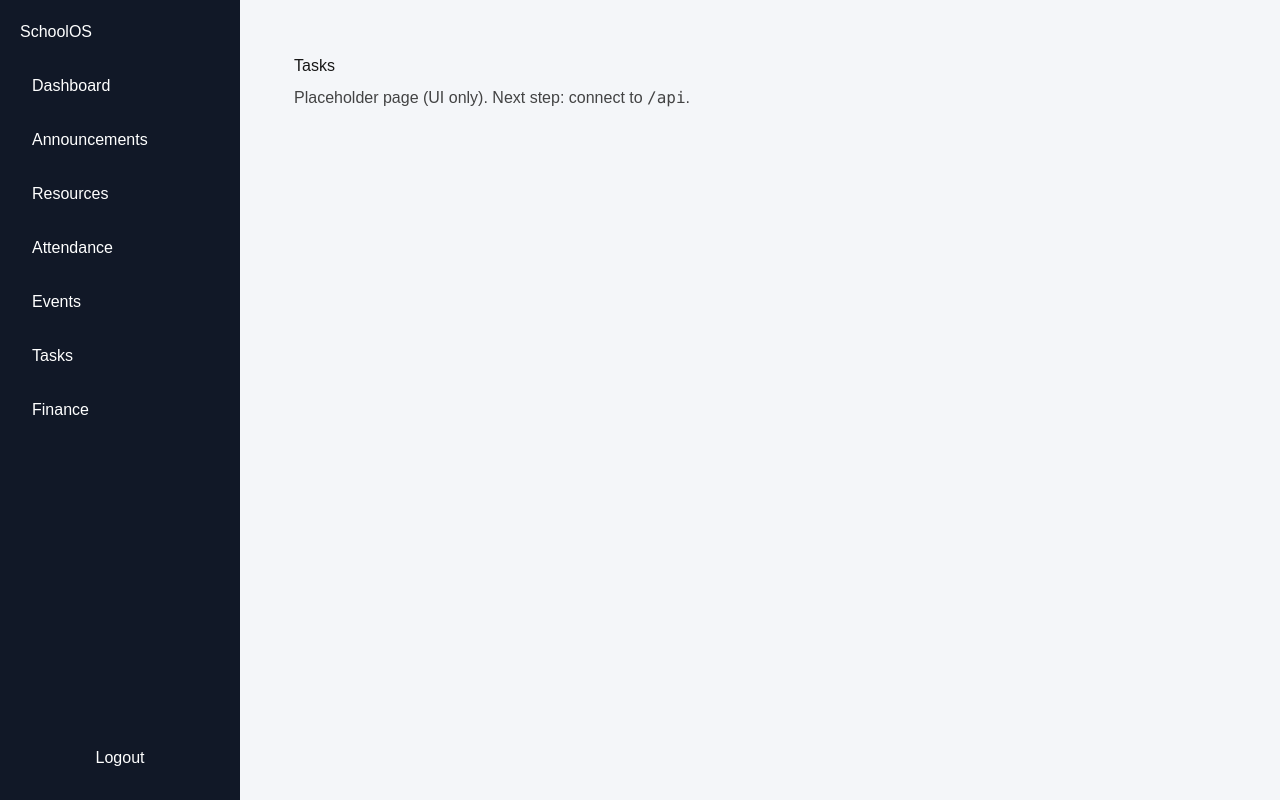
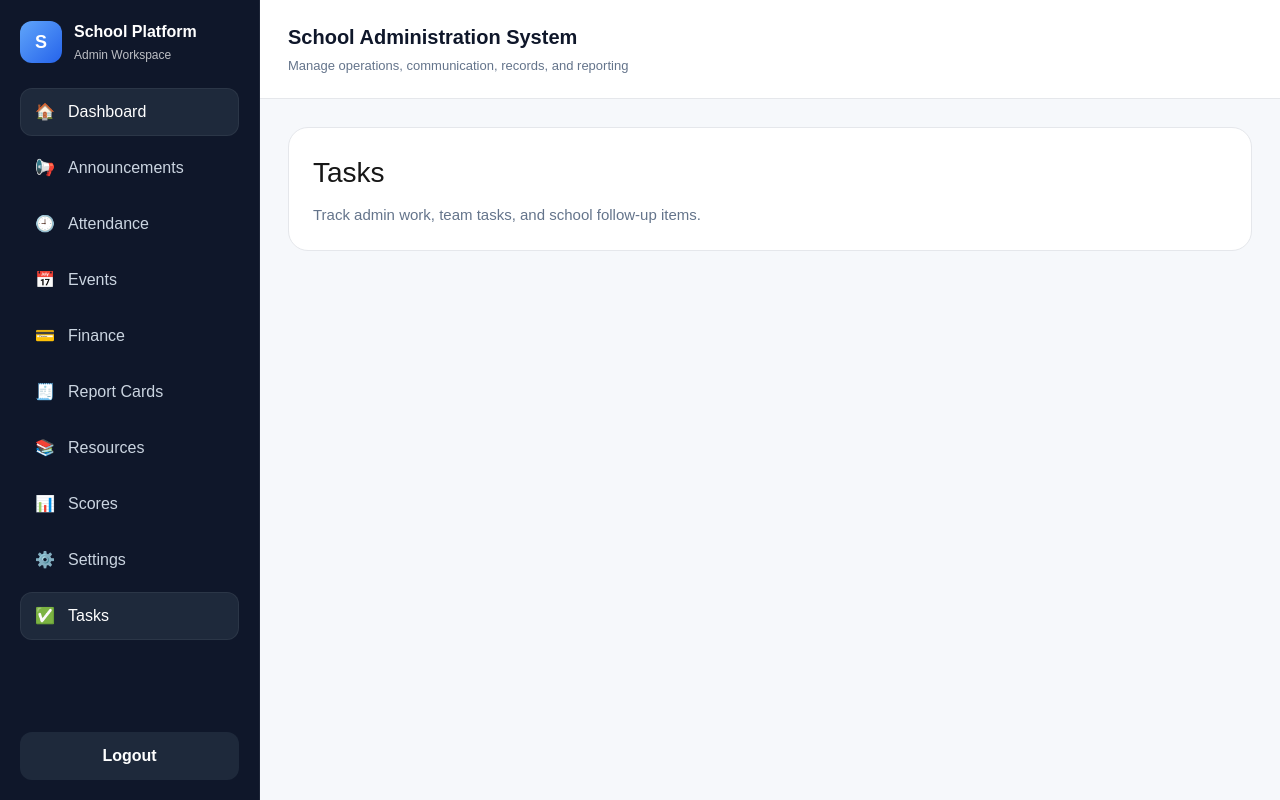
Before and after one commit to AKNLB/school-platform, a Next.js app in the folder frontend/: page /dashboard/tasks in a window 1280 px wide. Built offline with nearby package versions, Linux system fonts and the light colour scheme.

Commit message:
Upgrade dashboard layout and module pages

```diff
--- a/frontend/src/app/dashboard/PageShell.tsx
+++ b/frontend/src/app/dashboard/PageShell.tsx
@@ -0,0 +1,21 @@
+export default function PageShell({
+    title,
+    text,
+  }: {
+    title: string;
+    text: string;
+  }) {
+    return (
+      <div
+        style={{
+          background: "#fff",
+          border: "1px solid #e5e7eb",
+          borderRadius: 20,
+          padding: 24,
+        }}
+      >
+        <h1 style={{ margin: 0, fontSize: 28 }}>{title}</h1>
+        <p style={{ marginTop: 10, color: "#64748b", fontSize: 15 }}>{text}</p>
+      </div>
+    );
+  }
--- a/frontend/src/app/dashboard/attendance/page.tsx
+++ b/frontend/src/app/dashboard/attendance/page.tsx
@@ -1,14 +1,4 @@
-"use client";
-
+import PageShell from "../PageShell";
 export default function AttendancePage() {
-  return (
-    <main style={{ padding: 24 }}>
-      <h1 style={{ margin: 0 }}>Attendance</h1>
-      <p style={{ marginTop: 8, opacity: 0.8 }}>
-        Placeholder page (UI only). Next step: connect to <code>/api</code>.
-      </p>
-    </main>
-  );
+  return <PageShell title="Attendance" text="Track attendance records and monitor student presence." />;
 }
-
-export {};
--- a/frontend/src/app/dashboard/events/page.tsx
+++ b/frontend/src/app/dashboard/events/page.tsx
@@ -1,14 +1,4 @@
-"use client";
-
+import PageShell from "../PageShell";
 export default function EventsPage() {
-  return (
-    <main style={{ padding: 24 }}>
-      <h1 style={{ margin: 0 }}>Events</h1>
-      <p style={{ marginTop: 8, opacity: 0.8 }}>
-        Placeholder page (UI only). Next step: connect to <code>/api</code>.
-      </p>
-    </main>
-  );
+  return <PageShell title="Events" text="Organize school events, schedules, and upcoming activities." />;
 }
-
-export {};
--- a/frontend/src/app/dashboard/finance/page.tsx
+++ b/frontend/src/app/dashboard/finance/page.tsx
@@ -1,14 +1,4 @@
-"use client";
-
+import PageShell from "../PageShell";
 export default function FinancePage() {
-  return (
-    <main style={{ padding: 24 }}>
-      <h1 style={{ margin: 0 }}>Finance</h1>
-      <p style={{ marginTop: 8, opacity: 0.8 }}>
-        Placeholder page (UI only). Next step: connect to <code>/api</code>.
-      </p>
-    </main>
-  );
+  return <PageShell title="Finance" text="Manage tuition, receipts, statements, and school finance activity." />;
 }
-
-export {};
--- a/frontend/src/app/dashboard/layout.tsx
+++ b/frontend/src/app/dashboard/layout.tsx
@@ -1,9 +1,25 @@
+// frontend/src/app/dashboard/layout.tsx
 "use client";
 
+import Link from "next/link";
+import { usePathname, useRouter } from "next/navigation";
 import { ReactNode } from "react";
-import { useRouter } from "next/navigation";
+
+const navItems = [
+  { label: "Dashboard", href: "/dashboard", icon: "🏠" },
+  { label: "Announcements", href: "/dashboard/announcements", icon: "📢" },
+  { label: "Attendance", href: "/dashboard/attendance", icon: "🕘" },
+  { label: "Events", href: "/dashboard/events", icon: "📅" },
+  { label: "Finance", href: "/dashboard/finance", icon: "💳" },
+  { label: "Report Cards", href: "/dashboard/report-cards", icon: "🧾" },
+  { label: "Resources", href: "/dashboard/resources", icon: "📚" },
+  { label: "Scores", href: "/dashboard/scores", icon: "📊" },
+  { label: "Settings", href: "/dashboard/settings", icon: "⚙️" },
+  { label: "Tasks", href: "/dashboard/tasks", icon: "✅" },
+];
 
 export default function DashboardLayout({ children }: { children: ReactNode }) {
+  const pathname = usePathname();
   const router = useRouter();
 
   async function logout() {
@@ -11,92 +27,161 @@ export default function DashboardLayout({ children }: { children: ReactNode }) {
       method: "POST",
       credentials: "include",
     });
-
     router.replace("/login");
   }
 
   return (
-    <div style={styles.wrapper}>
-      {/* Sidebar */}
+    <div style={styles.appShell}>
       <aside style={styles.sidebar}>
-        <h2 style={styles.logo}>SchoolOS</h2>
+        <div>
+          <div style={styles.brandWrap}>
+            <div style={styles.brandBadge}>S</div>
+            <div>
+              <div style={styles.brandTitle}>School Platform</div>
+              <div style={styles.brandSub}>Admin Workspace</div>
+            </div>
+          </div>
 
-        <nav style={styles.nav}>
-          <NavItem label="Dashboard" path="/dashboard" />
-          <NavItem label="Announcements" path="/dashboard/announcements" />
-          <NavItem label="Resources" path="/dashboard/resources" />
-          <NavItem label="Attendance" path="/dashboard/attendance" />
-          <NavItem label="Events" path="/dashboard/events" />
-          <NavItem label="Tasks" path="/dashboard/tasks" />
-          <NavItem label="Finance" path="/dashboard/finance" />
-        </nav>
+          <nav style={styles.nav}>
+            {navItems.map((item) => {
+              const active =
+                pathname === item.href || pathname.startsWith(item.href + "/");
 
-        <button onClick={logout} style={styles.logout}>
+              return (
+                <Link
+                  key={item.href}
+                  href={item.href}
+                  style={{
+                    ...styles.navItem,
+                    ...(active ? styles.navItemActive : {}),
+                  }}
+                >
+                  <span style={styles.navIcon}>{item.icon}</span>
+                  <span>{item.label}</span>
+                </Link>
+              );
+            })}
+          </nav>
+        </div>
+
+        <button onClick={logout} style={styles.logoutBtn}>
           Logout
         </button>
       </aside>
 
-      {/* Content */}
-      <main style={styles.main}>{children}</main>
+      <section style={styles.mainArea}>
+        <header style={styles.topbar}>
+          <div>
+            <div style={styles.topbarTitle}>School Administration System</div>
+            <div style={styles.topbarSub}>
+              Manage operations, communication, records, and reporting
+            </div>
+          </div>
+        </header>
+
+        <div style={styles.pageContent}>{children}</div>
+      </section>
     </div>
   );
 }
 
-function NavItem({ label, path }: { label: string; path: string }) {
-  const router = useRouter();
-
-  return (
-    <button style={styles.navItem} onClick={() => router.push(path)}>
-      {label}
-    </button>
-  );
-}
-
-const styles = {
-  wrapper: {
+const styles: Record<string, React.CSSProperties> = {
+  appShell: {
     display: "flex",
     minHeight: "100vh",
+    background: "#f6f8fb",
   },
-
   sidebar: {
-    width: 240,
-    background: "#111827",
-    color: "white",
+    width: 260,
+    background: "#0f172a",
+    color: "#fff",
     padding: 20,
     display: "flex",
     flexDirection: "column",
+    justifyContent: "space-between",
+    borderRight: "1px solid rgba(255,255,255,0.06)",
   },
-
-  logo: {
-    marginBottom: 20,
+  brandWrap: {
+    display: "flex",
+    alignItems: "center",
+    gap: 12,
+    marginBottom: 24,
   },
-
+  brandBadge: {
+    width: 42,
+    height: 42,
+    borderRadius: 12,
+    background: "linear-gradient(135deg, #60a5fa, #2563eb)",
+    display: "flex",
+    alignItems: "center",
+    justifyContent: "center",
+    fontWeight: 800,
+    fontSize: 18,
+  },
+  brandTitle: {
+    fontWeight: 700,
+    fontSize: 16,
+  },
+  brandSub: {
+    fontSize: 12,
+    opacity: 0.72,
+    marginTop: 2,
+  },
   nav: {
     display: "flex",
     flexDirection: "column",
-    gap: 10,
+    gap: 8,
+  },
+  navItem: {
+    display: "flex",
+    alignItems: "center",
+    gap: 12,
+    textDecoration: "none",
+    color: "#cbd5e1",
+    padding: "12px 14px",
+    borderRadius: 12,
+    transition: "all 0.2s ease",
+  },
+  navItemActive: {
+    background: "#1e293b",
+    color: "#fff",
+    boxShadow: "inset 0 0 0 1px rgba(255,255,255,0.06)",
+  },
+  navIcon: {
+    width: 22,
+    textAlign: "center",
+  },
+  logoutBtn: {
+    border: "none",
+    borderRadius: 12,
+    padding: "12px 14px",
+    background: "#1e293b",
+    color: "#fff",
+    cursor: "pointer",
+    fontWeight: 600,
+  },
+  mainArea: {
     flex: 1,
+    display: "flex",
+    flexDirection: "column",
+    minWidth: 0,
   },
-
-  navItem: {
-    background: "transparent",
-    border: "none",
-    color: "white",
-    textAlign: "left",
-    padding: "10px 12px",
-    cursor: "pointer",
-    borderRadius: 6,
+  topbar: {
+    padding: "22px 28px",
+    background: "#ffffff",
+    borderBottom: "1px solid #e5e7eb",
   },
-
-  logout: {
-    marginTop: 20,
-    padding: "10px",
-    cursor: "pointer",
+  topbarTitle: {
+    fontSize: 20,
+    fontWeight: 800,
+    color: "#0f172a",
   },
-
-  main: {
-    flex: 1,
-    padding: 30,
-    background: "#f4f6f9",
+  topbarSub: {
+    marginTop: 4,
+    fontSize: 13,
+    color: "#64748b",
+  },
+  pageContent: {
+    padding: 28,
   },
 };
--- a/frontend/src/app/dashboard/page.tsx
+++ b/frontend/src/app/dashboard/page.tsx
@@ -1,125 +1,228 @@
+// frontend/src/app/dashboard/page.tsx
 "use client";
 
+import Link from "next/link";
 import { useEffect, useState } from "react";
-import { useRouter } from "next/navigation";
 import { fetchMe, type AuthedUser } from "@/lib/auth";
 
+const modules = [
+  {
+    title: "Announcements",
+    href: "/dashboard/announcements",
+    desc: "Post updates for teachers, parents, and students.",
+    icon: "📢",
+  },
+  {
+    title: "Attendance",
+    href: "/dashboard/attendance",
+    desc: "Track and review student attendance records.",
+    icon: "🕘",
+  },
+  {
+    title: "Events",
+    href: "/dashboard/events",
+    desc: "Manage school events and schedules.",
+    icon: "📅",
+  },
+  {
+    title: "Finance",
+    href: "/dashboard/finance",
+    desc: "Handle tuition, receipts, and finance reporting.",
+    icon: "💳",
+  },
+  {
+    title: "Report Cards",
+    href: "/dashboard/report-cards",
+    desc: "Generate and manage student report cards.",
+    icon: "🧾",
+  },
+  {
+    title: "Resources",
+    href: "/dashboard/resources",
+    desc: "Upload and organize learning materials.",
+    icon: "📚",
+  },
+  {
+    title: "Scores",
+    href: "/dashboard/scores",
+    desc: "Manage tests, assessments, and exam scores.",
+    icon: "📊",
+  },
+  {
+    title: "Settings",
+    href: "/dashboard/settings",
+    desc: "Configure school identity and platform settings.",
+    icon: "⚙️",
+  },
+  {
+    title: "Tasks",
+    href: "/dashboard/tasks",
+    desc: "Track assignments, workflows, and admin tasks.",
+    icon: "✅",
+  },
+];
+
 export default function DashboardPage() {
-  const router = useRouter();
   const [user, setUser] = useState<AuthedUser>(null);
-  const [loading, setLoading] = useState(true);
 
   useEffect(() => {
-    let alive = true;
-
-    (async () => {
-      const me = await fetchMe();
-      if (!alive) return;
-
-      if (!me) {
-        router.replace("/login");
-        return;
-      }
-
-      setUser(me);
-      setLoading(false);
-    })();
-
-    return () => {
-      alive = false;
-    };
-  }, [router]);
-
-  async function logout() {
-    await fetch("/api/auth/logout", {
-      method: "POST",
-      credentials: "include",
-    });
-    router.replace("/login");
-  }
-
-  if (loading) {
-    return (
-      <main style={{ padding: "2rem" }}>
-        <p>Loading dashboard...</p>
-      </main>
-    );
-  }
+    fetchMe().then(setUser);
+  }, []);
 
   return (
-    <main style={{ padding: "2rem", maxWidth: 1000 }}>
-      <header style={{ display: "flex", justifyContent: "space-between", gap: 16, alignItems: "center" }}>
+    <div>
+      <section style={styles.hero}>
         <div>
-          <h1 style={{ margin: 0 }}>Dashboard</h1>
-          <p style={{ marginTop: 8, opacity: 0.8 }}>
-            Signed in as <b>{user?.email}</b>
+          <h1 style={styles.heroTitle}>Dashboard</h1>
+          <p style={styles.heroText}>
+            Welcome back{" "}
+            <b>{user?.email || user?.username || "User"}</b>. Here’s your school
+            control center.
+          </p>
+        </div>
+      </section>
+
+      <section style={styles.statsGrid}>
+        <StatCard title="Modules" value="9" subtitle="Core dashboard sections" />
+        <StatCard title="Session" value="Active" subtitle="Authentication is working" />
+        <StatCard title="API" value="Online" subtitle="Backend connection healthy" />
+        <StatCard title="Role" value={user?.role || "--"} subtitle="Current access level" />
+      </section>
+
+      <section style={{ marginTop: 28 }}>
+        <div style={styles.sectionHeader}>
+          <h2 style={styles.sectionTitle}>Workspace Modules</h2>
+          <p style={styles.sectionSub}>
+            Open a page below to continue building your platform.
           </p>
         </div>
 
-        <button onClick={logout} style={{ padding: "10px 14px" }}>
-          Logout
-        </button>
-      </header>
-
-      {/* Quick actions */}
-      <section style={{ marginTop: 18, display: "grid", gridTemplateColumns: "repeat(auto-fit, minmax(220px, 1fr))", gap: 12 }}>
-        {user?.role === "admin" && (
-          <ActionCard
-            title="Manage users"
-            description="Create teachers/parents/students, reset passwords, deactivate accounts."
-            onClick={() => router.push("/admin/users")}
-          />
-        )}
-
-        <ActionCard
-          title="Announcements"
-          description="Post updates for teachers, parents, and students."
-          onClick={() => router.push("/dashboard/announcements")}
-        />
-
-        <ActionCard
-          title="Resources"
-          description="Upload and organize learning resources and documents."
-          onClick={() => router.push("/dashboard/resources")}
-        />
+        <div style={styles.moduleGrid}>
+          {modules.map((module) => (
+            <Link key={module.href} href={module.href} style={styles.moduleCard}>
+              <div style={styles.moduleIcon}>{module.icon}</div>
+              <div style={styles.moduleTitle}>{module.title}</div>
+              <div style={styles.moduleDesc}>{module.desc}</div>
+              <div style={styles.moduleAction}>Open module →</div>
+            </Link>
+          ))}
+        </div>
       </section>
-
-      {/* Simple status panel */}
-      <section style={{ marginTop: 18, padding: 16, border: "1px solid #ddd" }}>
-        <h2 style={{ marginTop: 0 }}>Status</h2>
-        <ul style={{ margin: 0, paddingLeft: 18 }}>
-          <li>Auth session active ✅</li>
-          <li>API reachable via /api ✅</li>
-          <li>Role-based access enabled ✅</li>
-        </ul>
-      </section>
-    </main>
+    </div>
   );
 }
 
-function ActionCard({
+function StatCard({
   title,
-  description,
-  onClick,
+  value,
+  subtitle,
 }: {
   title: string;
-  description: string;
-  onClick: () => void;
+  value: string;
+  subtitle: string;
 }) {
   return (
-    <button
-      onClick={onClick}
-      style={{
-        textAlign: "left",
-        padding: 14,
-        border: "1px solid #ddd",
-        background: "white",
-        cursor: "pointer",
-      }}
-    >
-      <div style={{ fontWeight: 700 }}>{title}</div>
-      <div style={{ marginTop: 6, opacity: 0.8 }}>{description}</div>
-      <div style={{ marginTop: 10, fontSize: 12, opacity: 0.7 }}>Open →</div>
-    </button>
+    <div style={styles.statCard}>
+      <div style={styles.statTitle}>{title}</div>
+      <div style={styles.statValue}>{value}</div>
+      <div style={styles.statSub}>{subtitle}</div>
+    </div>
   );
 }
+
+const styles: Record<string, React.CSSProperties> = {
+  hero: {
+    background: "linear-gradient(135deg, #ffffff, #eef4ff)",
+    border: "1px solid #e5e7eb",
+    borderRadius: 20,
+    padding: 24,
+  },
+  heroTitle: {
+    margin: 0,
+    fontSize: 32,
+    fontWeight: 800,
+    color: "#0f172a",
+  },
+  heroText: {
+    marginTop: 10,
+    color: "#475569",
+    fontSize: 15,
+  },
+  statsGrid: {
+    marginTop: 20,
+    display: "grid",
+    gridTemplateColumns: "repeat(auto-fit, minmax(220px, 1fr))",
+    gap: 16,
+  },
+  statCard: {
+    background: "#fff",
+    border: "1px solid #e5e7eb",
+    borderRadius: 18,
+    padding: 20,
+  },
+  statTitle: {
+    color: "#64748b",
+    fontSize: 13,
+    fontWeight: 600,
+  },
+  statValue: {
+    marginTop: 10,
+    fontSize: 28,
+    fontWeight: 800,
+    color: "#0f172a",
+  },
+  statSub: {
+    marginTop: 8,
+    fontSize: 13,
+    color: "#64748b",
+  },
+  sectionHeader: {
+    marginBottom: 14,
+  },
+  sectionTitle: {
+    margin: 0,
+    fontSize: 22,
+    color: "#0f172a",
+  },
+  sectionSub: {
+    marginTop: 6,
+    color: "#64748b",
+    fontSize: 14,
+  },
+  moduleGrid: {
+    display: "grid",
+    gridTemplateColumns: "repeat(auto-fit, minmax(240px, 1fr))",
+    gap: 16,
+  },
+  moduleCard: {
+    display: "block",
+    textDecoration: "none",
+    background: "#fff",
+    border: "1px solid #e5e7eb",
+    borderRadius: 18,
+    padding: 20,
+    color: "inherit",
+  },
+  moduleIcon: {
+    fontSize: 26,
+  },
+  moduleTitle: {
+    marginTop: 12,
+    fontWeight: 800,
+    fontSize: 18,
+    color: "#0f172a",
+  },
+  moduleDesc: {
+    marginTop: 8,
+    color: "#64748b",
+    fontSize: 14,
+    lineHeight: 1.5,
+    minHeight: 42,
+  },
+  moduleAction: {
+    marginTop: 14,
+    fontSize: 13,
+    fontWeight: 700,
+    color: "#2563eb",
+  },
+};
--- a/frontend/src/app/dashboard/report-cards/page.tsx
+++ b/frontend/src/app/dashboard/report-cards/page.tsx
@@ -1,14 +1,4 @@
-"use client";
-
+import PageShell from "../PageShell";
 export default function ReportCardsPage() {
-  return (
-    <main style={{ padding: 24 }}>
-      <h1 style={{ margin: 0 }}>ReportCards</h1>
-      <p style={{ marginTop: 8, opacity: 0.8 }}>
-        Placeholder page (UI only). Next step: connect to <code>/api</code>.
-      </p>
-    </main>
-  );
+  return <PageShell title="Report Cards" text="Generate, review, and export report cards for students." />;
 }
-
-export {};
--- a/frontend/src/app/dashboard/resources/page.tsx
+++ b/frontend/src/app/dashboard/resources/page.tsx
@@ -1,14 +1,4 @@
-"use client";
-
+import PageShell from "../PageShell";
 export default function ResourcesPage() {
-  return (
-    <main style={{ padding: 24 }}>
-      <h1 style={{ margin: 0 }}>Resources</h1>
-      <p style={{ marginTop: 8, opacity: 0.8 }}>
-        Placeholder page (UI only). Next step: connect to <code>/api</code>.
-      </p>
-    </main>
-  );
+  return <PageShell title="Resources" text="Upload and manage documents, learning materials, and files." />;
 }
-
-export {};
--- a/frontend/src/app/dashboard/scores/page.tsx
+++ b/frontend/src/app/dashboard/scores/page.tsx
@@ -1,14 +1,4 @@
-"use client";
-
+import PageShell from "../PageShell";
 export default function ScoresPage() {
-  return (
-    <main style={{ padding: 24 }}>
-      <h1 style={{ margin: 0 }}>Scores</h1>
-      <p style={{ marginTop: 8, opacity: 0.8 }}>
-        Placeholder page (UI only). Next step: connect to <code>/api</code>.
-      </p>
-    </main>
-  );
+  return <PageShell title="Scores" text="Manage tests, assessments, and student score entries." />;
 }
-
-export {};
--- a/frontend/src/app/dashboard/settings/page.tsx
+++ b/frontend/src/app/dashboard/settings/page.tsx
@@ -1,14 +1,4 @@
-"use client";
-
+import PageShell from "../PageShell";
 export default function SettingsPage() {
-  return (
-    <main style={{ padding: 24 }}>
-      <h1 style={{ margin: 0 }}>Settings</h1>
-      <p style={{ marginTop: 8, opacity: 0.8 }}>
-        Placeholder page (UI only). Next step: connect to <code>/api</code>.
-      </p>
-    </main>
-  );
+  return <PageShell title="Settings" text="Update school branding, logos, signatures, and configuration." />;
 }
-
-export {};
--- a/frontend/src/app/dashboard/tasks/page.tsx
+++ b/frontend/src/app/dashboard/tasks/page.tsx
@@ -1,14 +1,4 @@
-"use client";
-
+import PageShell from "../PageShell";
 export default function TasksPage() {
-  return (
-    <main style={{ padding: 24 }}>
-      <h1 style={{ margin: 0 }}>Tasks</h1>
-      <p style={{ marginTop: 8, opacity: 0.8 }}>
-        Placeholder page (UI only). Next step: connect to <code>/api</code>.
-      </p>
-    </main>
-  );
+  return <PageShell title="Tasks" text="Track admin work, team tasks, and school follow-up items." />;
 }
-
-export {};
```
